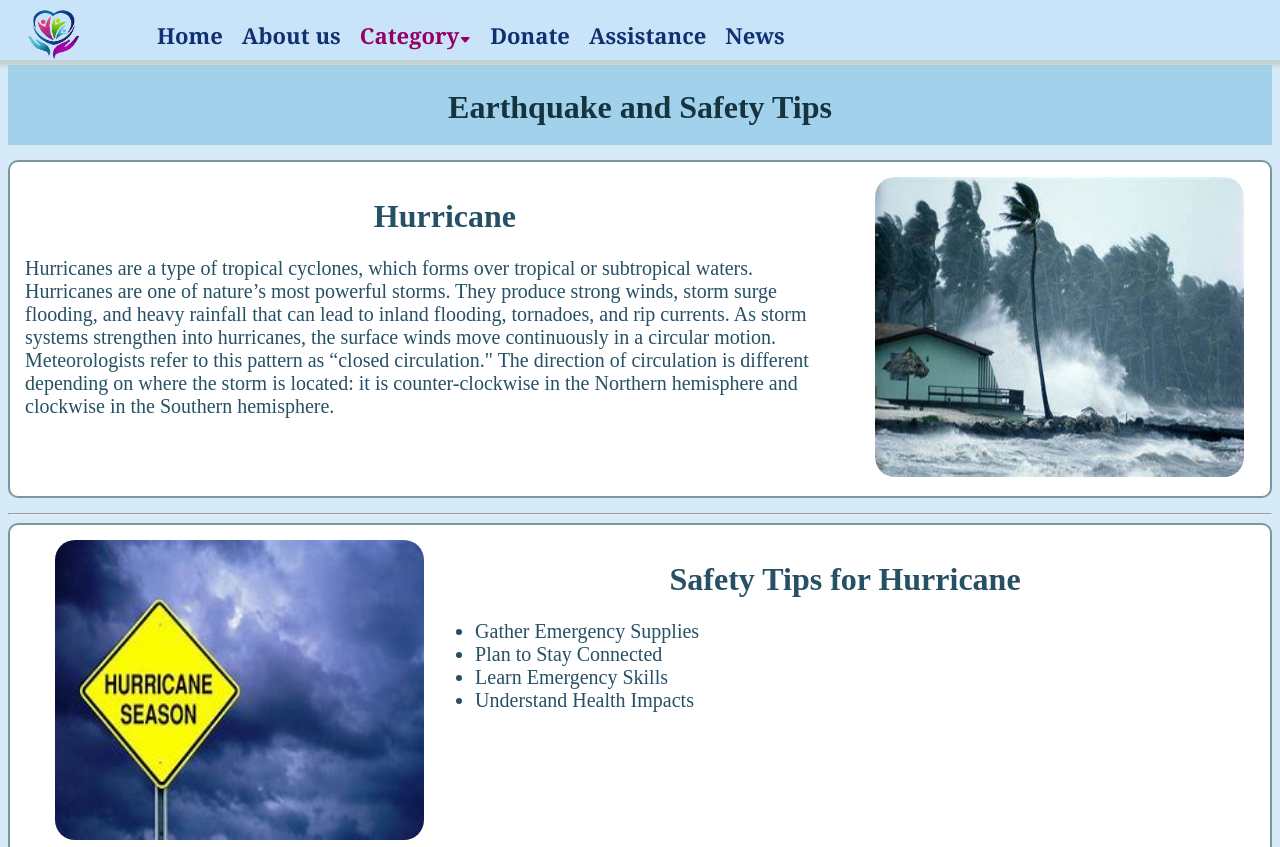
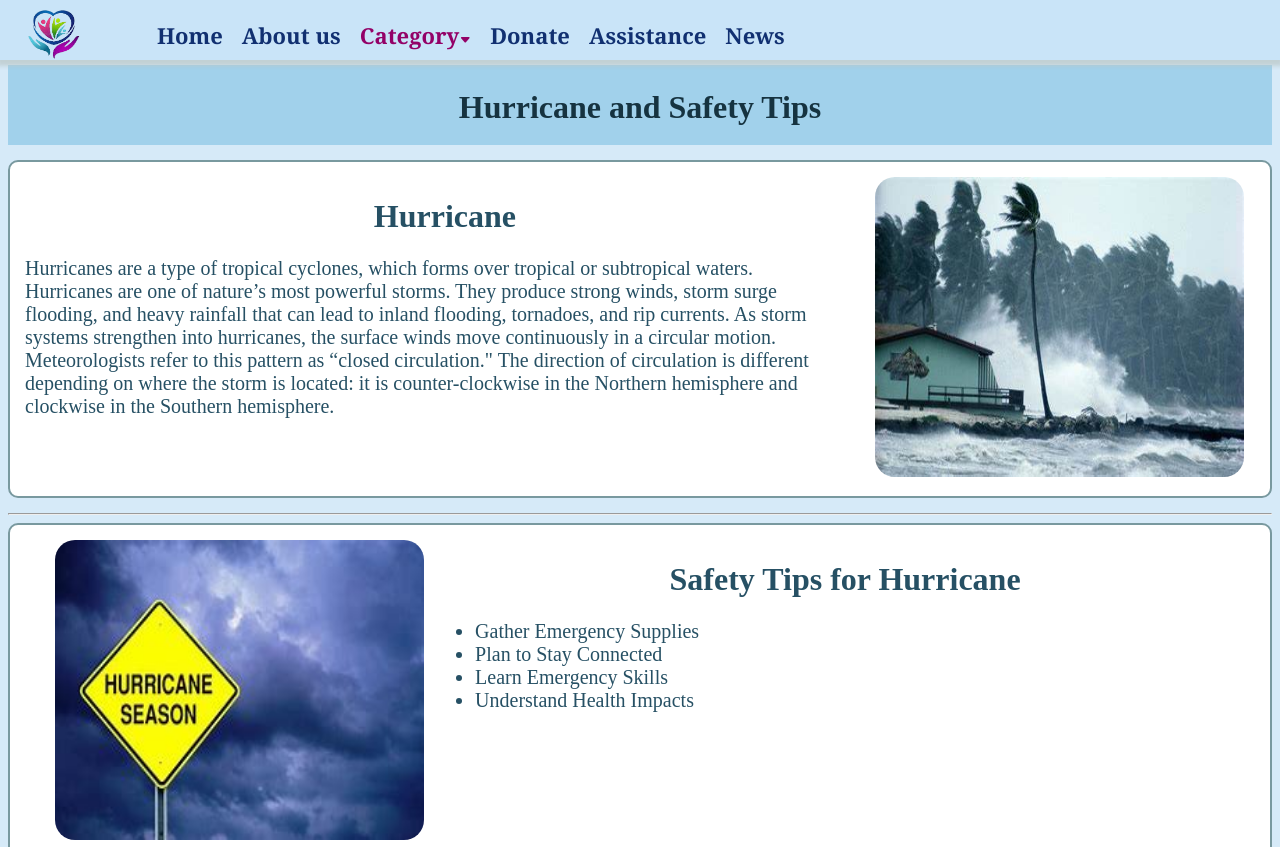
Before and after one commit to Doovid2623/Disaster-PBL, a plain HTML site: page hurricane.html in a window 1280 px wide. Shown: the top 847 px of the page. Drawn offline with nearby package versions, Linux system fonts and the light colour scheme.

Commit message:
Update hurricane.html

```diff
--- a/hurricane.html
+++ b/hurricane.html
@@ -37,7 +37,7 @@
         </ul>
     </nav>
 <!--Navbar end-->
-    <div class="row flood"><h1>Earthquake and Safety Tips</h1></div>
+    <div class="row flood"><h1>Hurricane and Safety Tips</h1></div>
     <div class="row row1">
         <div class="col-8 col-s-12">
             <h1>Hurricane</h1>
```
